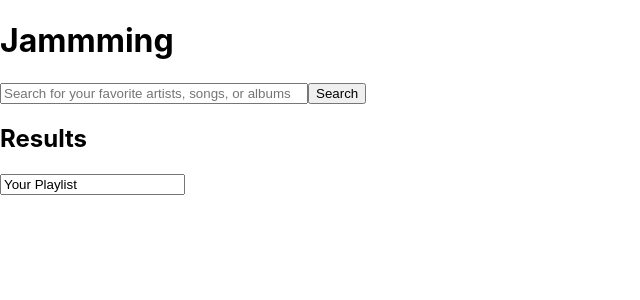
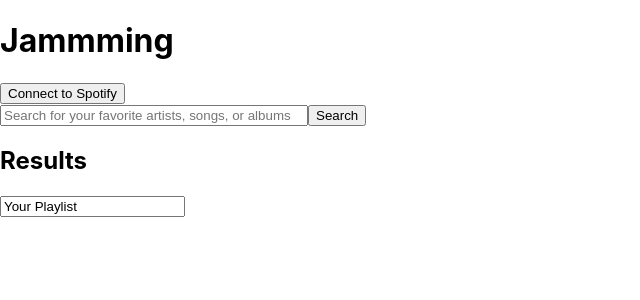
Before and after one commit to dannyregan/jammming, a React (Create React App) app: page / in a window 1280 px wide. Shown: the top 300 px of the page, without its empty margins (0-640 px from the left). Built offline with nearby package versions, Linux system fonts and the light colour scheme.

Commit message:
Create LogIn component. Component currently incomplete

```diff
--- a/src/App.js
+++ b/src/App.js
@@ -2,6 +2,7 @@ import React, { useState } from "react";
 import SearchBar from "./SearchBar";
 import SearchResults from './SearchResults'
 import Tracklist from "./Tracklist";
+import LogIn from "./LogIn";
 
 function App() {
 
@@ -29,6 +30,7 @@ function App() {
   return (
     <>
       <h1>Jammming</h1>
+      <LogIn />
       <SearchBar addResults={addResults} setResults={setResults}/>
       <h2>Results</h2>
       {results.map(result => <SearchResults song={result} id={result[1]} addToTracklist={addToTracklist}/> )}
--- /dev/null
+++ b/src/LogIn.js
@@ -0,0 +1,70 @@
+import React from "react";
+
+const LogIn = () => {
+    const connectToSpotify = () => {
+        var client_id = '2817e8fd2b2a4c9b839e3f6d600fe041';
+        var redirect_uri = 'localhost:3000';
+
+        var url = 'https://accounts.spotify.com/authorize';
+        url += '?response_type=token';
+        url += '&client_id=' + encodeURIComponent(client_id);
+        url += '&redirect_uri=' + encodeURIComponent(redirect_uri);
+        console.log(url);
+        fetch(url)
+        .then(
+            response => {
+                console.log(response);
+            },
+            rejection => {
+                console.error(rejection.message);
+            }
+        );
+    }
+    return (
+        <button onClick={connectToSpotify}>Connect to Spotify</button>
+    )
+}
+
+export default LogIn;
+
+
+
+// import React from "react";
+
+// const LogIn = () => {
+//     const connectToSpotify = () => {
+//         const clientId = "2817e8fd2b2a4c9b839e3f6d600fe041";
+//         const redirectUri = "http://localhost:3000"; // Ensure this matches your registered redirect URI
+
+//         const url = 'https://accounts.spotify.com/authorize';
+//         const responseType = 'code'; // Use 'code' for Authorization Code Flow
+//         const scope = 'user-read-private user-read-email'; // Add required scopes
+
+//         const queryParams = new URLSearchParams({
+//             response_type: responseType,
+//             client_id: clientId,
+//             redirect_uri: redirectUri,
+//             scope: scope,
+//         }).toString();
+
+//         const authUrl = `${url}?${queryParams}`;
+
+//         fetch(authUrl)
+//         .then(response => {
+//             if (!response.ok) {
+//                 throw new Error('Failed to connect to Spotify');
+//             }
+//             return response.json();
+//         })
+//         .then(data => console.log(data))
+//         .catch(error => {
+//             console.error('Error connecting to Spotify:', error.message);
+//         });
+//     }
+
+//     return (
+//         <button onClick={connectToSpotify}>Connect to Spotify</button>
+//     );
+// }
+
+// export default LogIn;
```
